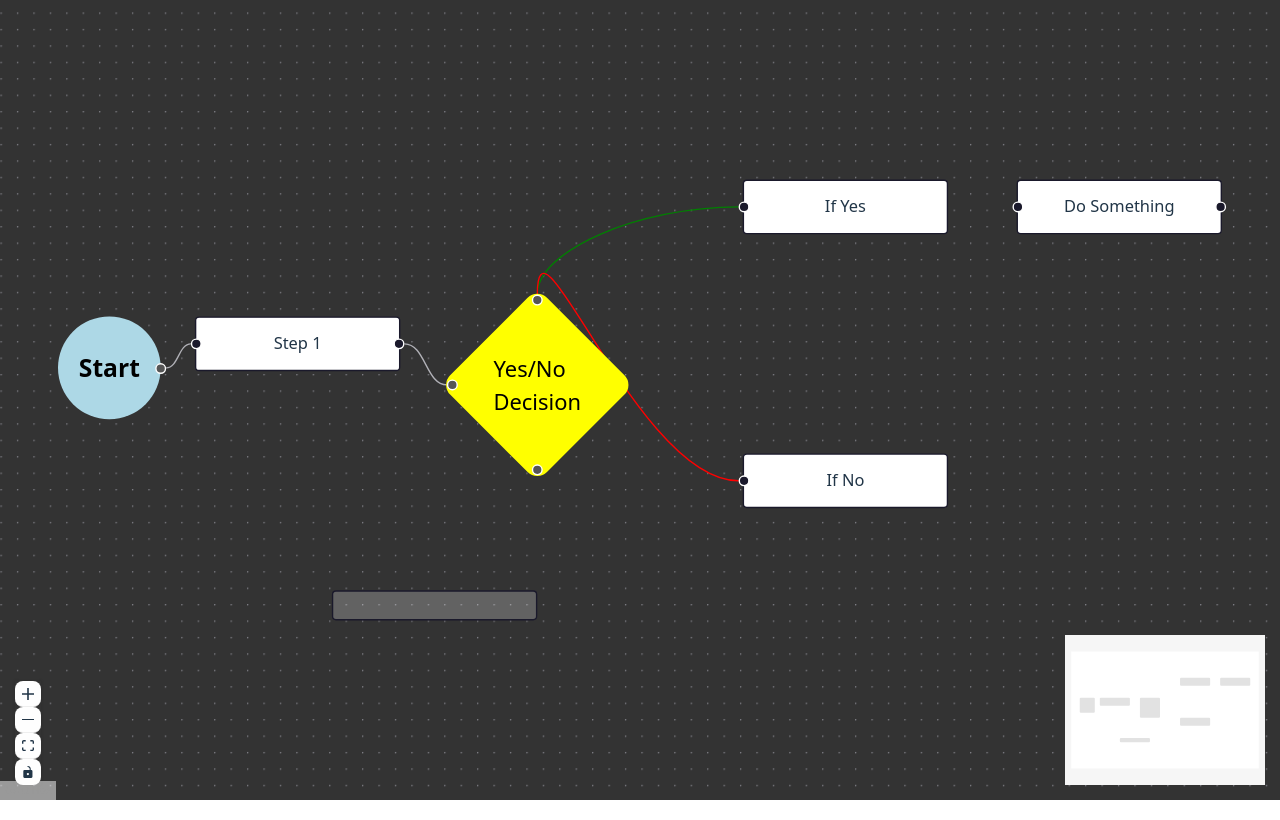
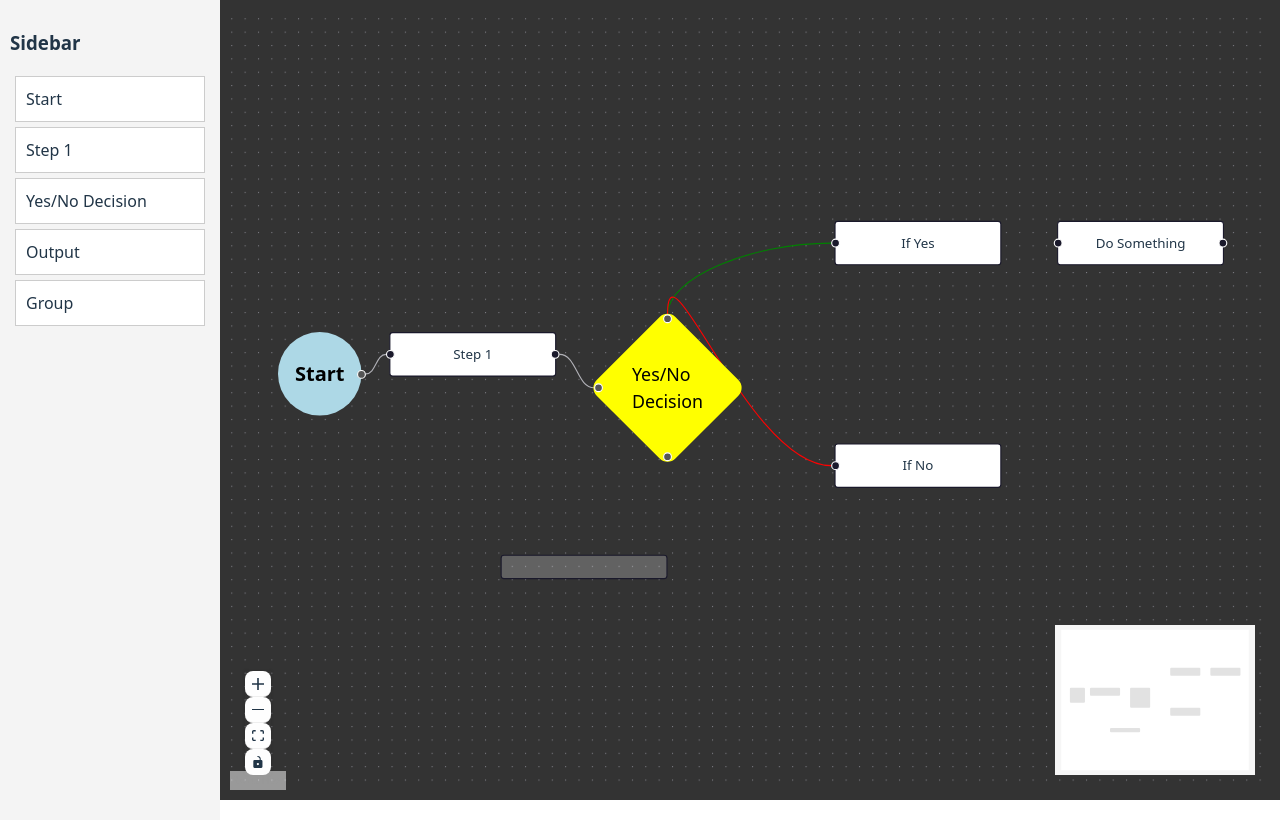
Before and after one commit to Akimori-236/learn-react-flow, a React (Vite) app: page / in a window 1280 px wide. Built offline with nearby package versions, Linux system fonts and the light colour scheme.

Commit message:
add adding of nodes

```diff
--- a/package.json
+++ b/package.json
@@ -14,6 +14,8 @@
     "@xyflow/react": "^12.4.4",
     "learn-react-flow": "file:",
     "react": "^19.0.0",
+    "react-dnd": "^16.0.1",
+    "react-dnd-html5-backend": "^16.0.1",
     "react-dom": "^19.0.0",
     "reactflow": "^11.11.4",
     "reactstrap": "^9.2.3"
--- a/src/App.jsx
+++ b/src/App.jsx
@@ -1,12 +1,13 @@
-import '@xyflow/react/dist/style.css';
-import React from 'react';
-import FlowProvider from './components/ReactFlowProvider';
-
+import FlowCanvas from "./components/FlowCanvas";
+import { DndProvider } from "react-dnd";
+import { HTML5Backend } from "react-dnd-html5-backend";
 
 export default function App() {
 
 
   return (
-    <FlowProvider />
+    <DndProvider backend={HTML5Backend}>
+      <FlowCanvas />
+    </DndProvider>
   );
 }
--- /dev/null
+++ b/src/components/FlowCanvas.jsx
@@ -0,0 +1,99 @@
+import {
+    addEdge,
+    Background,
+    Controls,
+    MiniMap,
+    ReactFlow,
+    ReactFlowProvider,
+    useEdgesState,
+    useNodesState,
+} from "@xyflow/react";
+import "@xyflow/react/dist/style.css";
+import React, { useCallback, useEffect } from "react";
+import { useDrop } from "react-dnd";
+import CircleNode from "./customNodes/CircleNode";
+import DiamondNode from "./customNodes/DiamondNode";
+// import GroupNode from "./customNodes/GroupNode";
+import { initialEdges, initialNodes } from "./mockFlowData";
+import Sidebar from "./Sidebar";
+
+const connectionLineStyle = { stroke: "#ddd", strokeWidth: 2 };
+const snapGrid = [15, 15];
+const nodeTypes = {
+    // default: DefaultNode,
+    circle: CircleNode,  // Custom node components (CircleNode, etc.)
+    diamond: DiamondNode,  // For diamond node
+    // group: GroupNode,
+};
+
+
+export default function FlowCanvas() {
+    const [nodes, setNodes, onNodesChange] = useNodesState(initialNodes);
+    const [edges, setEdges, onEdgesChange] = useEdgesState(initialEdges);
+
+    const onConnect = useCallback(
+        (params) => setEdges((eds) => addEdge(params, eds)),
+        [setEdges],
+    );
+
+    useEffect(() => {
+        setNodes(initialNodes);
+        setEdges(initialEdges);
+    }, [setEdges, setNodes]);
+
+
+    function handleNodeDrop(item) {
+        const newNode = {
+            id: `${Date.now()}`, // Unique ID for each new node
+            type: item.nodeType,  // Node type ("circle", "diamond", etc.)
+            position: { x: 100, y: 100 },  // Position it where you want it initially
+            data: { label: item.label },
+        };
+        setNodes((prevNodes) => [...prevNodes, newNode]);
+    };
+
+    const [{ isOver }, drop] = useDrop(() => ({
+        accept: "node",  // Accept nodes from the sidebar
+        drop: (item) => handleNodeDrop(item),
+        collect: (monitor) => ({
+            isOver: monitor.isOver(),
+        }),
+    }));
+
+    return (
+        <ReactFlowProvider>
+            <div style={{ display: "flex", width: "100vw", height: "100vh" }}>
+                {/* Sidebar */}
+                <Sidebar onNodeDrop={handleNodeDrop} />
+                <div
+                    ref={drop}
+                    style={{
+                        flex: 1,
+                        position: "relative",
+                        backgroundColor: "#333",
+                        padding: "10px",
+                    }}
+                >
+                    <ReactFlow
+                        nodes={nodes}
+                        edges={edges}
+                        onNodesChange={onNodesChange}
+                        onEdgesChange={onEdgesChange}
+                        onConnect={onConnect}
+                        nodeTypes={nodeTypes}
+                        connectionLineStyle={connectionLineStyle}
+                        snapToGrid={true}
+                        snapGrid={snapGrid}
+                        fitView
+                        style={{ background: "#333" }}
+                        attributionPosition="bottom-left"
+                    >
+                        <Controls />
+                        <MiniMap />
+                        <Background variant="dots" gap={12} size={1} />
+                    </ReactFlow>
+                </div>
+            </div>
+        </ReactFlowProvider>
+    )
+}
--- a/src/components/ReactFlowProvider.jsx
+++ /dev/null
@@ -1,66 +0,0 @@
-import {
-    addEdge,
-    Background,
-    Controls,
-    MiniMap,
-    ReactFlow,
-    ReactFlowProvider,
-    useEdgesState,
-    useNodesState,
-} from '@xyflow/react';
-import '@xyflow/react/dist/style.css';
-import React, { useCallback, useEffect } from 'react';
-import CircleNode from "./customNodes/CircleNode";
-import DiamondNode from "./customNodes/DiamondNode";
-import { initialEdges, initialNodes } from './mockFlowData';
-
-
-const connectionLineStyle = { stroke: "#fff" };
-const snapGrid = [20, 20];
-const nodeTypes = {
-    diamond: DiamondNode,
-    circle: CircleNode
-};
-
-
-
-export default function FlowProvider() {
-    const [nodes, setNodes, onNodesChange] = useNodesState(initialNodes);
-    const [edges, setEdges, onEdgesChange] = useEdgesState(initialEdges);
-
-    const onConnect = useCallback(
-        (params) => setEdges((eds) => addEdge(params, eds)),
-        [setEdges],
-    );
-
-    useEffect(() => {
-        setNodes(initialNodes);
-        setEdges(initialEdges);
-    }, [setEdges, setNodes]);
-
-
-    return (
-        <ReactFlowProvider>
-            <div style={{ width: '100vw', height: '100vh' }}>
-                <ReactFlow
-                    nodes={nodes}
-                    edges={edges}
-                    onNodesChange={onNodesChange}
-                    onEdgesChange={onEdgesChange}
-                    onConnect={onConnect}
-                    nodeTypes={nodeTypes}
-                    connectionLineStyle={connectionLineStyle}
-                    snapToGrid={true}
-                    snapGrid={snapGrid}
-                    fitView
-                    style={{ background: "#333" }}
-                    attributionPosition="bottom-left"
-                >
-                    <Controls />
-                    <MiniMap />
-                    <Background variant="dots" gap={12} size={1} />
-                </ReactFlow>
-            </div>
-        </ReactFlowProvider>
-    )
-}
--- /dev/null
+++ b/src/components/Sidebar.jsx
@@ -0,0 +1,57 @@
+import React from "react";
+import { useDrag } from "react-dnd";
+
+// Sidebar Item (draggable node or group)
+// eslint-disable-next-line no-unused-vars
+function SidebarItem({ nodeType, label, onDragStart }) {
+    const [{ isDragging }, drag] = useDrag(() => ({
+        type: "node",
+        item: { nodeType, label },
+        collect: (monitor) => ({
+            isDragging: monitor.isDragging(),
+        }),
+    }));
+
+    return (
+        <div
+            ref={drag}
+            style={{
+                padding: "10px",
+                margin: "5px",
+                backgroundColor: "#fff",
+                border: "1px solid #ccc",
+                cursor: "move",
+                opacity: isDragging ? 0.5 : 1,
+            }}
+        >
+            {label}
+        </div>
+    );
+};
+
+// Sidebar Component
+export default function Sidebar({ onNodeDrop }) {
+    const handleDrop = (item) => {
+        // When a node is dropped from the sidebar, call the onNodeDrop function
+        onNodeDrop(item);
+    };
+
+    return (
+        <div
+            style={{
+                width: "200px",
+                height: "100vh",
+                backgroundColor: "#f4f4f4",
+                padding: "10px",
+                overflowY: "auto",
+            }}
+        >
+            <h3>Sidebar</h3>
+            <SidebarItem nodeType="circle" label="Start" onNodeDrop={handleDrop} />
+            <SidebarItem nodeType="default" label="Step 1" onNodeDrop={handleDrop} />
+            <SidebarItem nodeType="diamond" label="Yes/No Decision" onNodeDrop={handleDrop} />
+            <SidebarItem nodeType="output" label="Output" onNodeDrop={handleDrop} />
+            <SidebarItem nodeType="group" label="Group" onNodeDrop={handleDrop} />
+        </div>
+    );
+};
```
Also changed, not shown: 1 other file (tests, documents, lock files or other folders).
